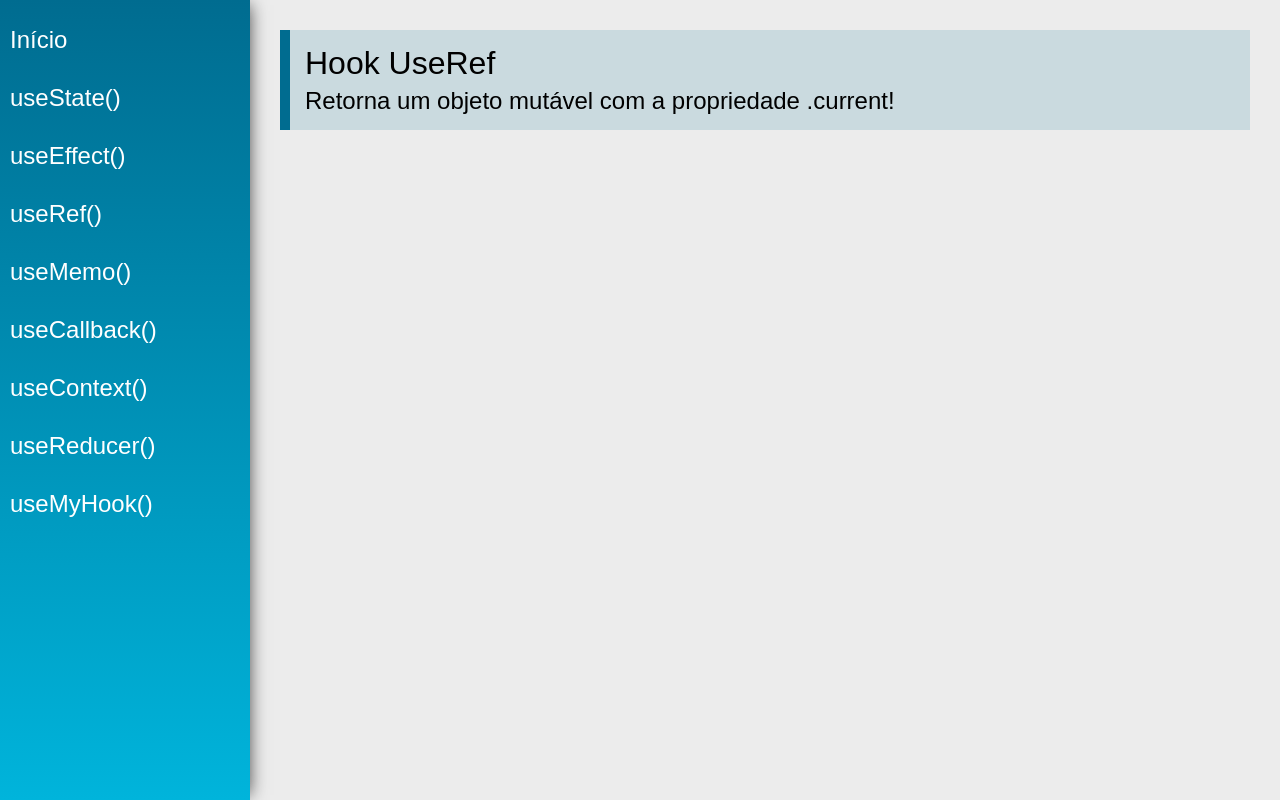
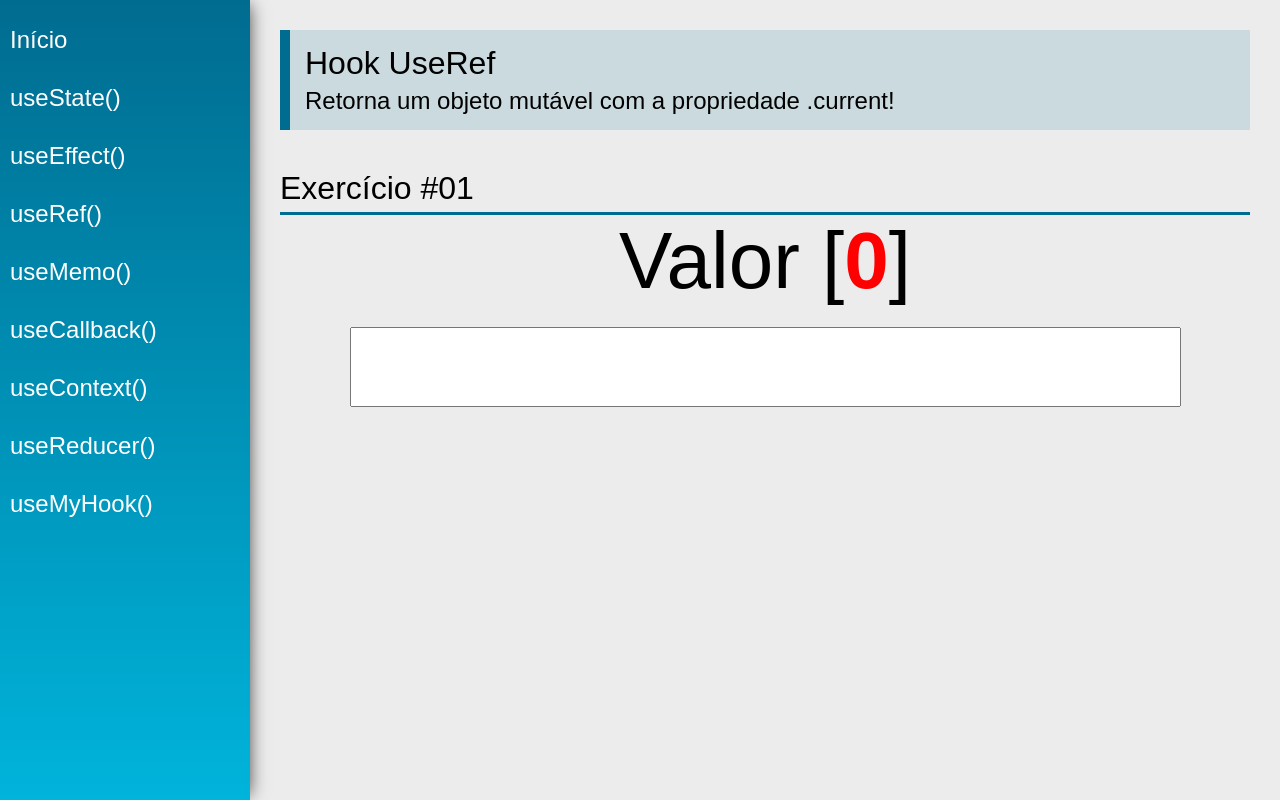
Before and after one commit to LuisLimaIt/hooks, a React (Create React App) app: page /useRef in a window 1280 px wide. Built offline with nearby package versions, Linux system fonts and the light colour scheme.

Commit message:
useRef #01

```diff
--- a/src/views/examples/UseRef.jsx
+++ b/src/views/examples/UseRef.jsx
@@ -1,13 +1,33 @@
-import React from 'react'
+import React, { useEffect, useRef, useState } from 'react'
 import PageTitle from '../../components/layout/PageTitle'
+import SectionTitle from '../../components/layout/SectionTitle'
 
 const UseRef = (props) => {
+    const [value1, setValue1] = useState("");
+    const count = useRef(0);
+
+    useEffect(function() {
+        count.current = count.current + 1
+    }, [value1]);
+
     return (
         <div className="UseRef">
             <PageTitle
                 title="Hook UseRef"
                 subtitle="Retorna um objeto mutável com a propriedade .current!"
             />
+
+            <SectionTitle title="Exercício #01"></SectionTitle>
+            <div className="center">
+                <div>
+                    <span className="text">Valor</span>
+                    <span className="text">{value1} [</span>
+                    <span className="text red">{count.current}</span>
+                    <span className="text">]</span>
+                </div>
+                <input type="text" className="input"
+                    value={value1} onChange={e => setValue1(e.target.value)}/>
+            </div>
         </div>
     )
 }
```
